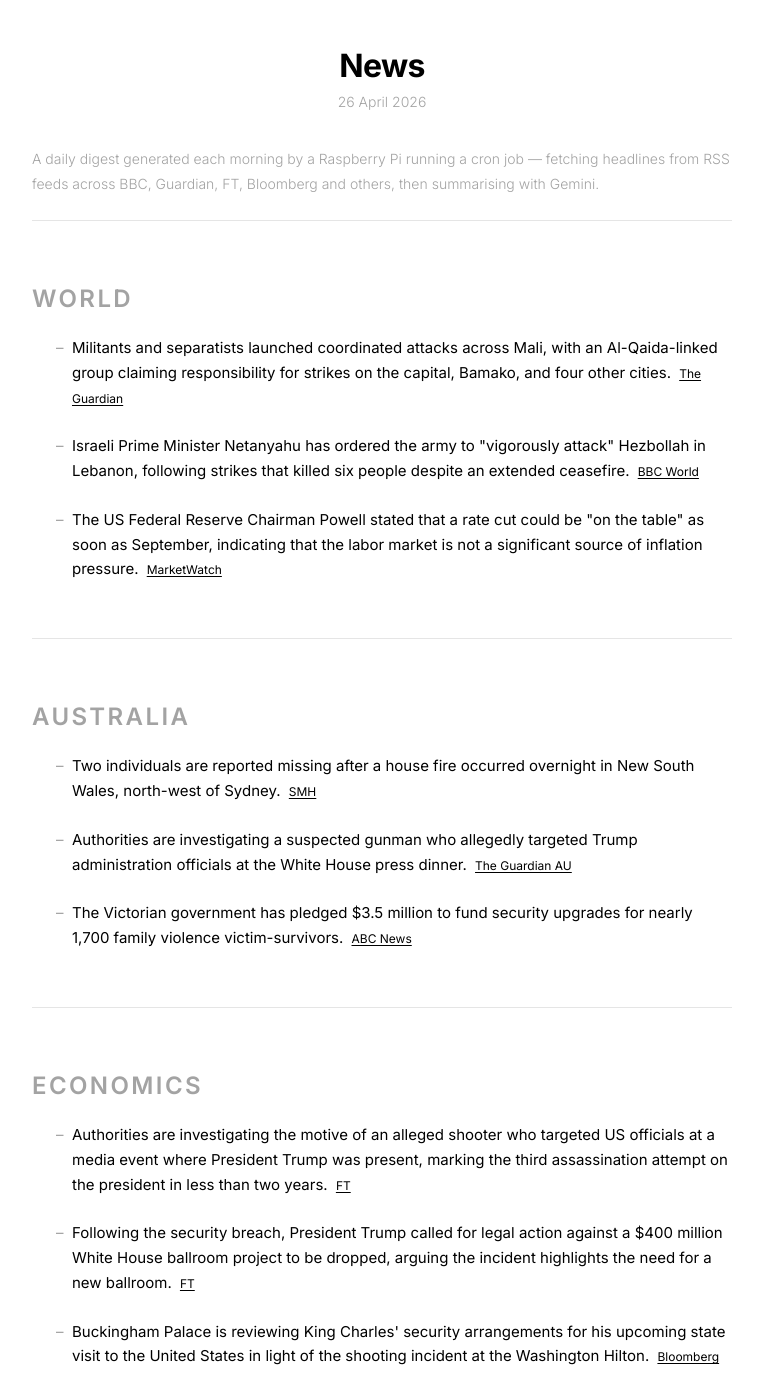
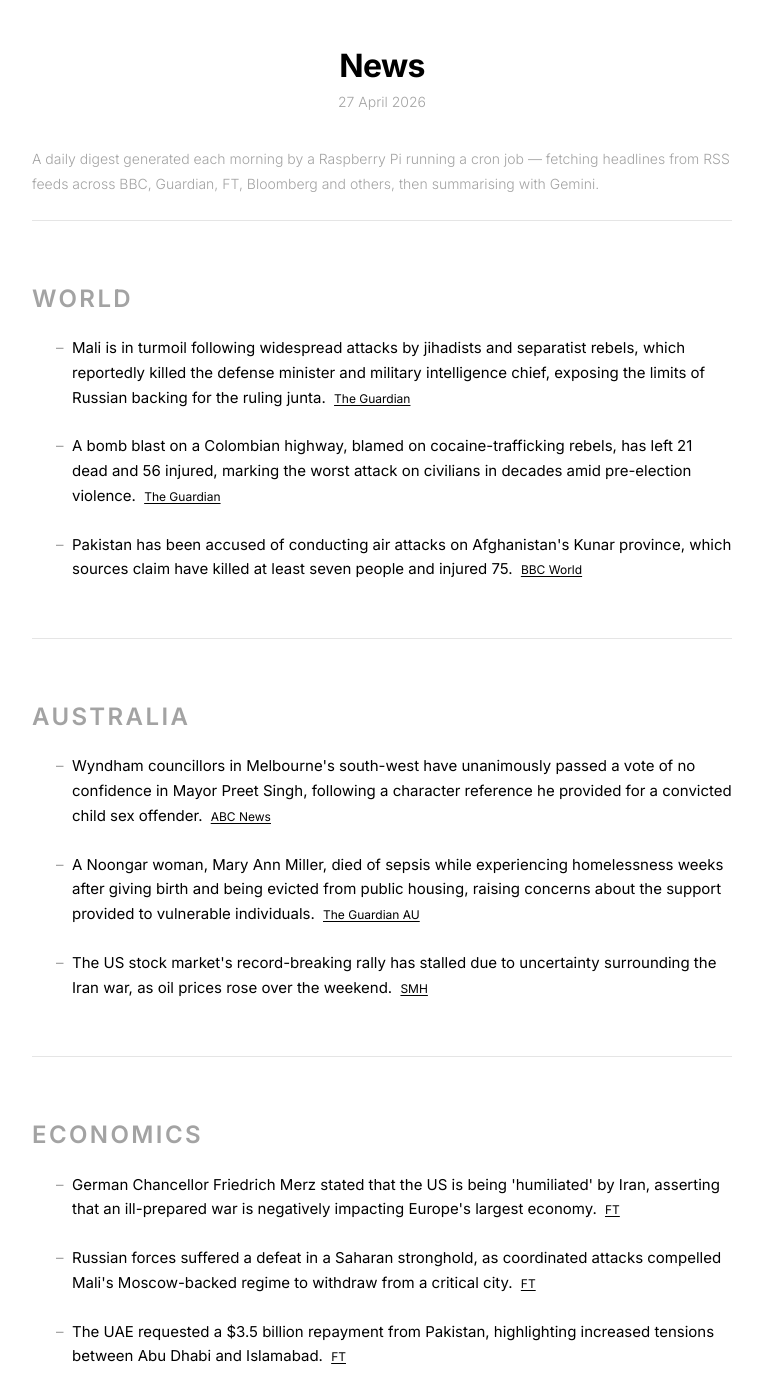
Before and after one commit to s-jac/s-jac.github.io, a Jekyll site: the page built from projects/news.html, in a window 1280 px wide and 1400 px high. Shown: the whole window, without its empty margins (258-1021 px from the left). Built offline with Jekyll 4.4.1, drawn with Linux system fonts in a browser that asks for light colours; some of the changed text lies outside the part shown.

Commit message:
daily news update 27 April 2026

```diff
--- a/_data/news.json
+++ b/_data/news.json
@@ -1,24 +1,24 @@
 {
-  "date": "26 April 2026",
-  "generated_at": "2026-04-26T21:00:24.287829+00:00",
+  "date": "27 April 2026",
+  "generated_at": "2026-04-27T21:01:15.569158+00:00",
   "sections": [
     {
       "heading": "World",
       "bullets": [
         {
-          "text": "Militants and separatists launched coordinated attacks across Mali, with an Al-Qaida-linked group claiming responsibility for strikes on the capital, Bamako, and four other cities.",
+          "text": "Mali is in turmoil following widespread attacks by jihadists and separatist rebels, which reportedly killed the defense minister and military intelligence chief, exposing the limits of Russian backing for the ruling junta.",
           "source": "The Guardian",
           "url": "https://www.theguardian.com"
         },
         {
-          "text": "Israeli Prime Minister Netanyahu has ordered the army to \"vigorously attack\" Hezbollah in Lebanon, following strikes that killed six people despite an extended ceasefire.",
+          "text": "A bomb blast on a Colombian highway, blamed on cocaine-trafficking rebels, has left 21 dead and 56 injured, marking the worst attack on civilians in decades amid pre-election violence.",
+          "source": "The Guardian",
+          "url": "https://www.theguardian.com"
+        },
+        {
+          "text": "Pakistan has been accused of conducting air attacks on Afghanistan's Kunar province, which sources claim have killed at least seven people and injured 75.",
           "source": "BBC World",
           "url": "https://www.bbc.com/news/world"
-        },
-        {
-          "text": "The US Federal Reserve Chairman Powell stated that a rate cut could be \"on the table\" as soon as September, indicating that the labor market is not a significant source of inflation pressure.",
-          "source": "MarketWatch",
-          "url": "https://www.marketwatch.com"
         }
       ]
     },
@@ -26,19 +26,19 @@
       "heading": "Australia",
       "bullets": [
         {
-          "text": "Two individuals are reported missing after a house fire occurred overnight in New South Wales, north-west of Sydney.",
-          "source": "SMH",
-          "url": "https://www.smh.com.au"
+          "text": "Wyndham councillors in Melbourne's south-west have unanimously passed a vote of no confidence in Mayor Preet Singh, following a character reference he provided for a convicted child sex offender.",
+          "source": "ABC News",
+          "url": "https://www.abc.net.au/news"
         },
         {
-          "text": "Authorities are investigating a suspected gunman who allegedly targeted Trump administration officials at the White House press dinner.",
+          "text": "A Noongar woman, Mary Ann Miller, died of sepsis while experiencing homelessness weeks after giving birth and being evicted from public housing, raising concerns about the support provided to vulnerable individuals.",
           "source": "The Guardian AU",
           "url": "https://www.theguardian.com/au"
         },
         {
-          "text": "The Victorian government has pledged $3.5 million to fund security upgrades for nearly 1,700 family violence victim-survivors.",
-          "source": "ABC News",
-          "url": "https://www.abc.net.au/news"
+          "text": "The US stock market's record-breaking rally has stalled due to uncertainty surrounding the Iran war, as oil prices rose over the weekend.",
+          "source": "SMH",
+          "url": "https://www.smh.com.au"
         }
       ]
     },
@@ -46,19 +46,19 @@
       "heading": "Economics",
       "bullets": [
         {
-          "text": "Authorities are investigating the motive of an alleged shooter who targeted US officials at a media event where President Trump was present, marking the third assassination attempt on the president in less than two years.",
+          "text": "German Chancellor Friedrich Merz stated that the US is being 'humiliated' by Iran, asserting that an ill-prepared war is negatively impacting Europe's largest economy.",
           "source": "FT",
           "url": "https://www.ft.com"
         },
         {
-          "text": "Following the security breach, President Trump called for legal action against a $400 million White House ballroom project to be dropped, arguing the incident highlights the need for a new ballroom.",
+          "text": "Russian forces suffered a defeat in a Saharan stronghold, as coordinated attacks compelled Mali's Moscow-backed regime to withdraw from a critical city.",
           "source": "FT",
           "url": "https://www.ft.com"
         },
         {
-          "text": "Buckingham Palace is reviewing King Charles' security arrangements for his upcoming state visit to the United States in light of the shooting incident at the Washington Hilton.",
-          "source": "Bloomberg",
-          "url": "https://www.bloomberg.com/markets"
+          "text": "The UAE requested a $3.5 billion repayment from Pakistan, highlighting increased tensions between Abu Dhabi and Islamabad.",
+          "source": "FT",
+          "url": "https://www.ft.com"
         }
       ]
     }
```
